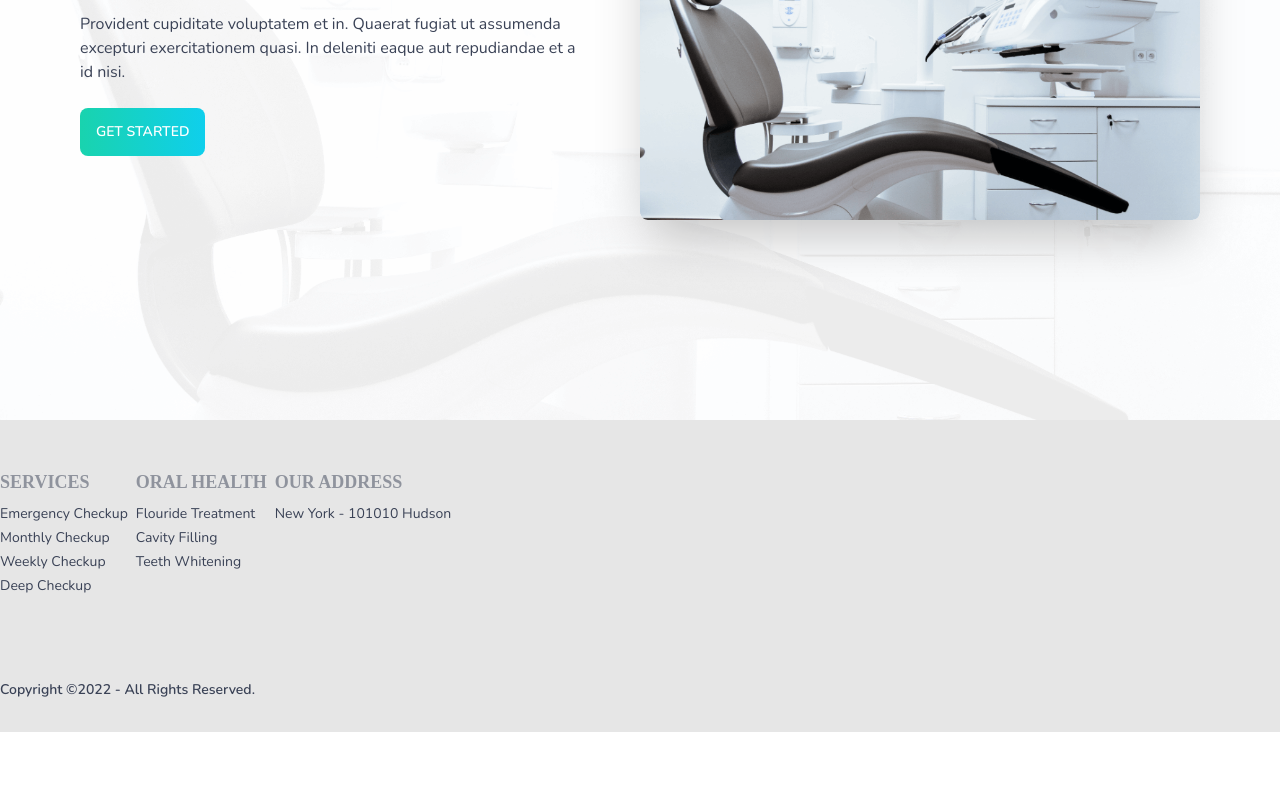
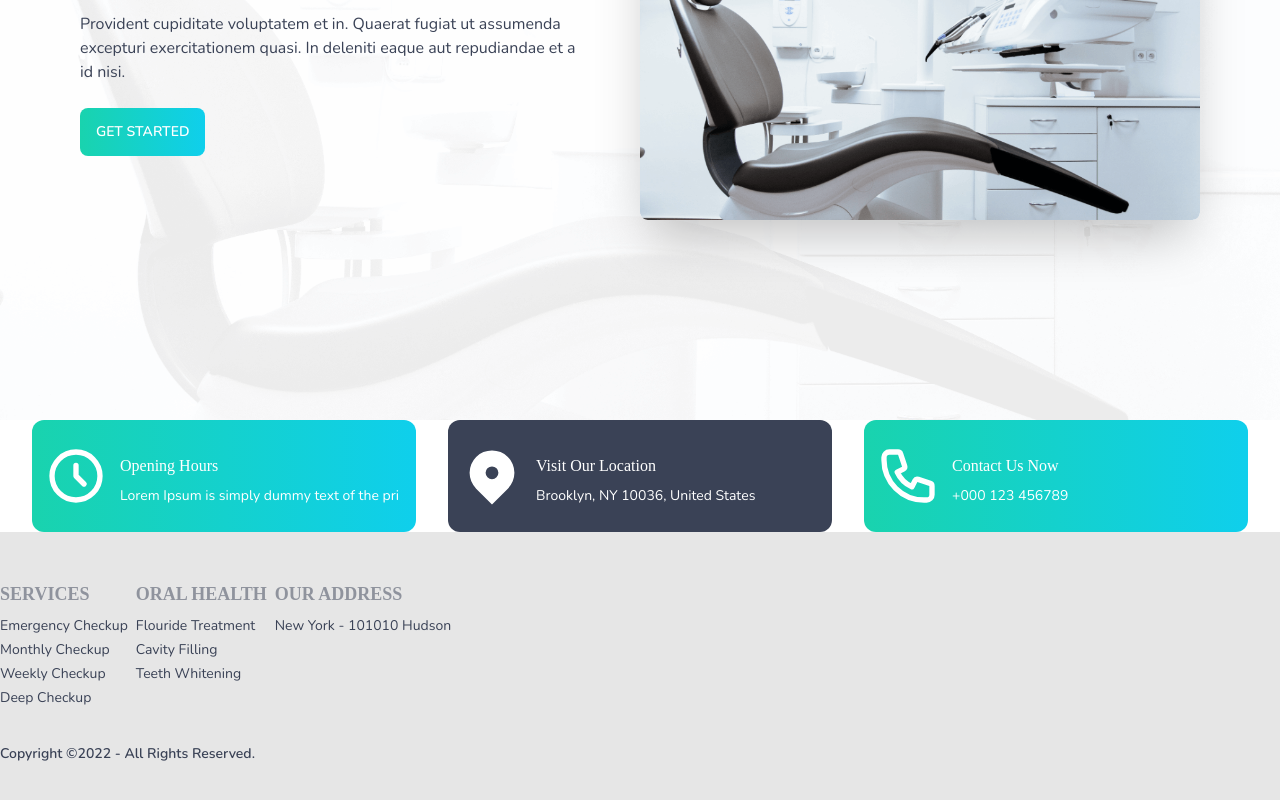
Before and after one commit to genuinestalwart/doctors-portal-client, a React (Create React App) app: page / in a window 1280 px wide. Shown: the part 380-1180 px from the top of the page. Before the commit the page ends 1112 px from the top, so only its background shows below. Built offline with nearby package versions, Linux system fonts and the light colour scheme; a web font is replaced by a local one.

Commit message:
summary section added

```diff
--- a/package.json
+++ b/package.json
@@ -3,6 +3,12 @@
 	"version": "0.1.0",
 	"private": true,
 	"dependencies": {
+		"@fortawesome/fontawesome-svg-core": "^6.1.1",
+		"@fortawesome/free-brands-svg-icons": "^6.1.1",
+		"@fortawesome/free-regular-svg-icons": "^6.1.1",
+		"@fortawesome/free-solid-svg-icons": "^6.1.1",
+		"@fortawesome/react-fontawesome": "^0.1.18",
+		"@heroicons/react": "^1.0.6",
 		"@testing-library/jest-dom": "^5.16.4",
 		"@testing-library/react": "^13.2.0",
 		"@testing-library/user-event": "^13.5.0",
--- a/src/components/Home/Banner.js
+++ b/src/components/Home/Banner.js
@@ -9,7 +9,7 @@ const Banner = () => {
                     <div className='w-1/2'>
                         <h1 className="text-4xl font-bold">Your New Smile Starts Here</h1>
                         <p className="py-6">Provident cupiditate voluptatem et in. Quaerat fugiat ut assumenda excepturi exercitationem quasi. In deleniti eaque aut repudiandae et a id nisi.</p>
-                        <button className="bg-gradient-to-r border-0 btn btn-primary from-primary hover:from-primary-focus to-secondary hover:to-secondary-focus text-base-100">Get Started</button>
+                        <button className="bg-gradient-to-r border-0 btn btn-primary font-semibold from-primary hover:from-primary-focus to-secondary hover:to-secondary-focus text-base-100">Get Started</button>
                     </div>
                     <img src={chair} className="rounded-lg shadow-2xl w-1/2" alt='doctor chair' />
                 </div>
--- /dev/null
+++ b/src/components/Home/Summary.js
@@ -0,0 +1,35 @@
+import React from 'react';
+import { LocationMarkerIcon } from '@heroicons/react/solid';
+import { ClockIcon, PhoneIcon } from '@heroicons/react/outline';
+
+const Summary = () => {
+    return (
+        <section>
+            <div className='gap-8 grid grid-cols-3 px-8 text-base-100'>
+                <div className='bg-gradient-to-r flex from-primary items-center px-3 py-6 rounded-xl space-x-3 to-secondary'>
+                    <div className='h-16 w-16'><ClockIcon className='h-full w-full'></ClockIcon></div>
+                    <div>
+                        <h6 className='my-2'>Opening Hours</h6>
+                        <p className='text-sm'>Lorem Ipsum is simply dummy text of the pri</p>
+                    </div>
+                </div>
+                <div className='bg-accent flex items-center px-3 py-6 rounded-xl space-x-3'>
+                    <div className='h-16 w-16'><LocationMarkerIcon className='h-full w-full'></LocationMarkerIcon></div>
+                    <div>
+                        <h6 className='my-2'>Visit Our Location</h6>
+                        <p className='text-sm'>Brooklyn, NY 10036, United States</p>
+                    </div>
+                </div>
+                <div className='bg-gradient-to-r flex from-primary items-center px-3 py-6 rounded-xl space-x-3 to-secondary'>
+                    <div className='h-16 w-16'><PhoneIcon className='h-full w-full'></PhoneIcon></div>
+                    <div>
+                        <h6 className='my-2'>Contact Us Now</h6>
+                        <p className='text-sm'>+000 123 456789</p>
+                    </div>
+                </div>
+            </div>
+        </section>
+    );
+};
+
+export default Summary;
--- a/src/components/Main/Home.js
+++ b/src/components/Main/Home.js
@@ -1,10 +1,12 @@
 import React from 'react';
 import Banner from '../Home/Banner';
+import Summary from '../Home/Summary';
 
 const Home = () => {
     return (
         <div>
             <Banner></Banner>
+            <Summary></Summary>
         </div>
     );
 };
--- a/src/components/Shared/Footer/Footer.js
+++ b/src/components/Shared/Footer/Footer.js
@@ -4,8 +4,8 @@ const Footer = () => {
     const footerLinkStyle = 'block link link-hover my-1';
 
     return (
-        <footer className='bg-base-200 block footer'>
-            <div className='flex justify-around py-12'>
+        <footer className='bg-base-200 block footer py-12 space-y-8'>
+            <div className='flex justify-around'>
                 <div className='text-left'>
                     <h5 className='footer-title text-lg'>Services</h5>
                     <span className={footerLinkStyle}>Emergency Checkup</span>
@@ -24,7 +24,7 @@ const Footer = () => {
                     <span className='block my-1'>New York - 101010 Hudson</span>
                 </div>
             </div>
-            <p className='block font-semibold py-8 text-center'>Copyright &copy;2022 - All Rights Reserved.</p>
+            <p className='block font-semibold text-center'>Copyright &copy;2022 - All Rights Reserved.</p>
         </footer>
     );
 };
```
Also changed, not shown: 1 other file (tests, documents, lock files or other folders).
